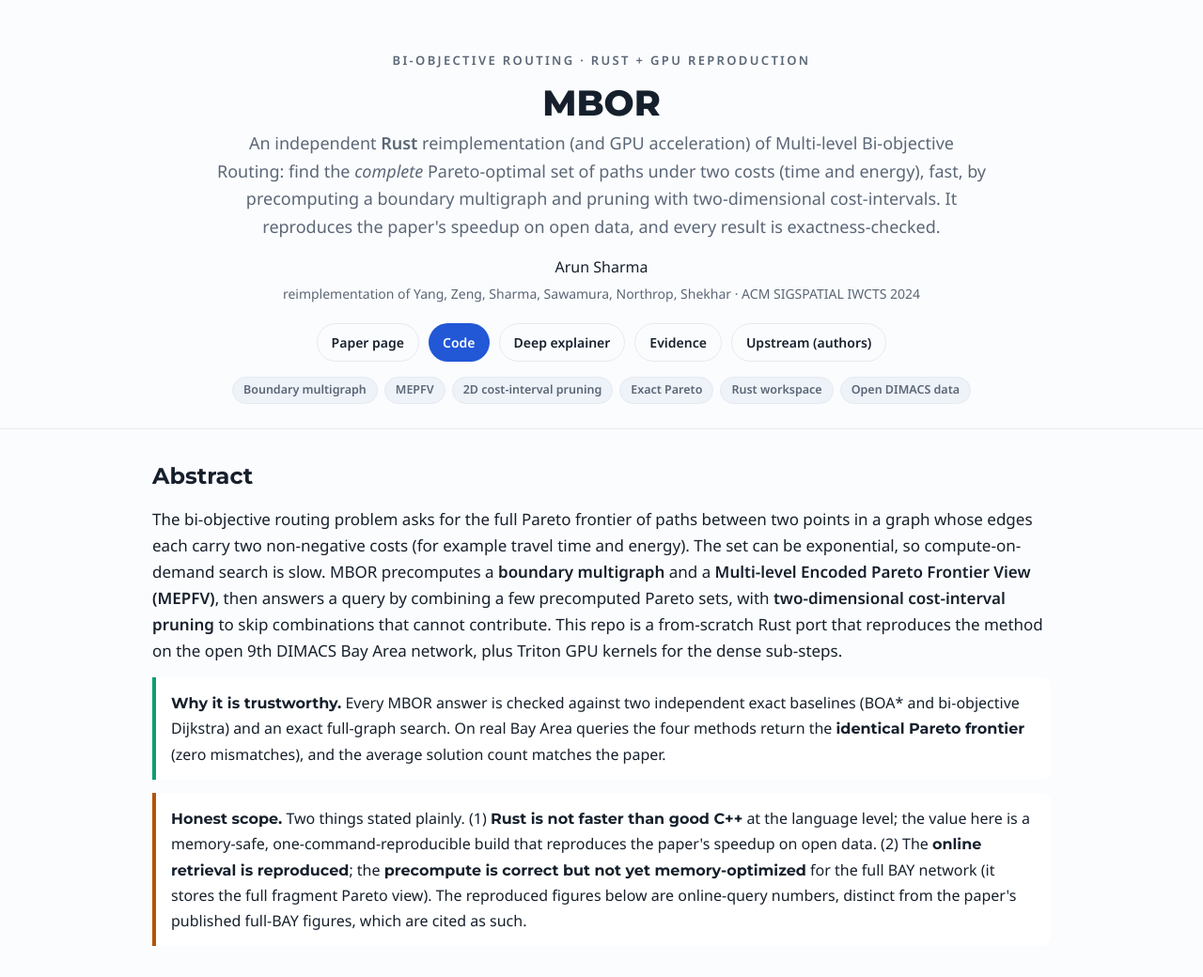
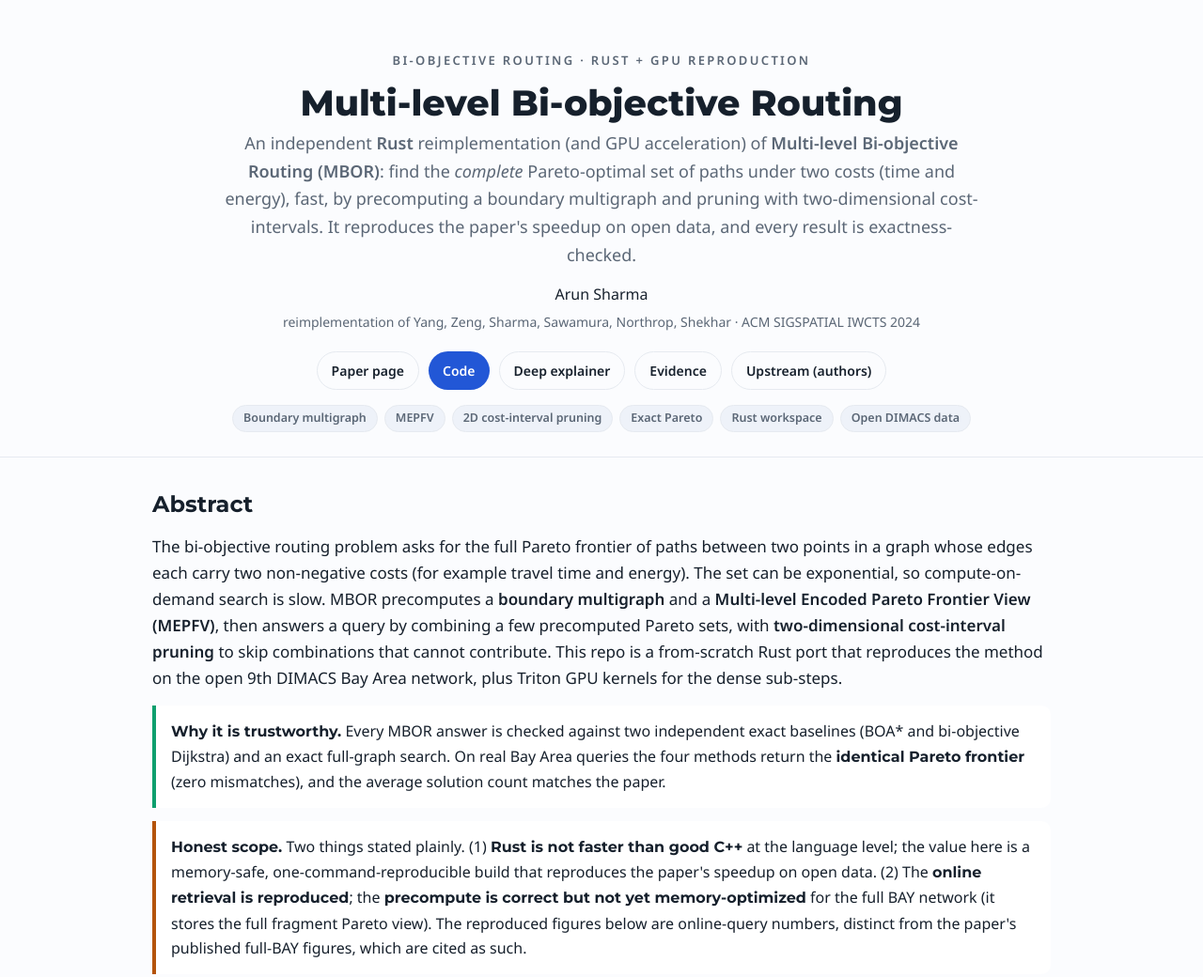
Before and after one commit to arunshar/mbor, a plain HTML site: page docs/index.html in a window 1280 px wide. Shown: the top 1040 px of the page at 94% size. Drawn offline with Linux system fonts and the light colour scheme.

Commit message:
G6: hub title -> full name (Multi-level Bi-objective Routing); introduce MBOR acronym

```diff
--- a/docs/index.html
+++ b/docs/index.html
@@ -49,8 +49,8 @@ footer{padding:26px 0 50px;color:var(--mut);font-size:13.5px;text-align:center}
 
 <header class="hero"><div class="wrap">
   <div class="kept">Bi-objective routing &middot; Rust + GPU reproduction</div>
-  <h1 class="title">MBOR</h1>
-  <div class="subtitle">An independent <b>Rust</b> reimplementation (and GPU acceleration) of Multi-level Bi-objective Routing: find the <i>complete</i> Pareto-optimal set of paths under two costs (time and energy), fast, by precomputing a boundary multigraph and pruning with two-dimensional cost-intervals. It reproduces the paper's speedup on open data, and every result is exactness-checked.</div>
+  <h1 class="title">Multi-level Bi-objective Routing</h1>
+  <div class="subtitle">An independent <b>Rust</b> reimplementation (and GPU acceleration) of <b>Multi-level Bi-objective Routing (MBOR)</b>: find the <i>complete</i> Pareto-optimal set of paths under two costs (time and energy), fast, by precomputing a boundary multigraph and pruning with two-dimensional cost-intervals. It reproduces the paper's speedup on open data, and every result is exactness-checked.</div>
   <div class="authors">Arun Sharma</div>
   <div class="aff">reimplementation of Yang, Zeng, Sharma, Sawamura, Northrop, Shekhar &middot; ACM SIGSPATIAL IWCTS 2024</div>
   <div class="links">
```
